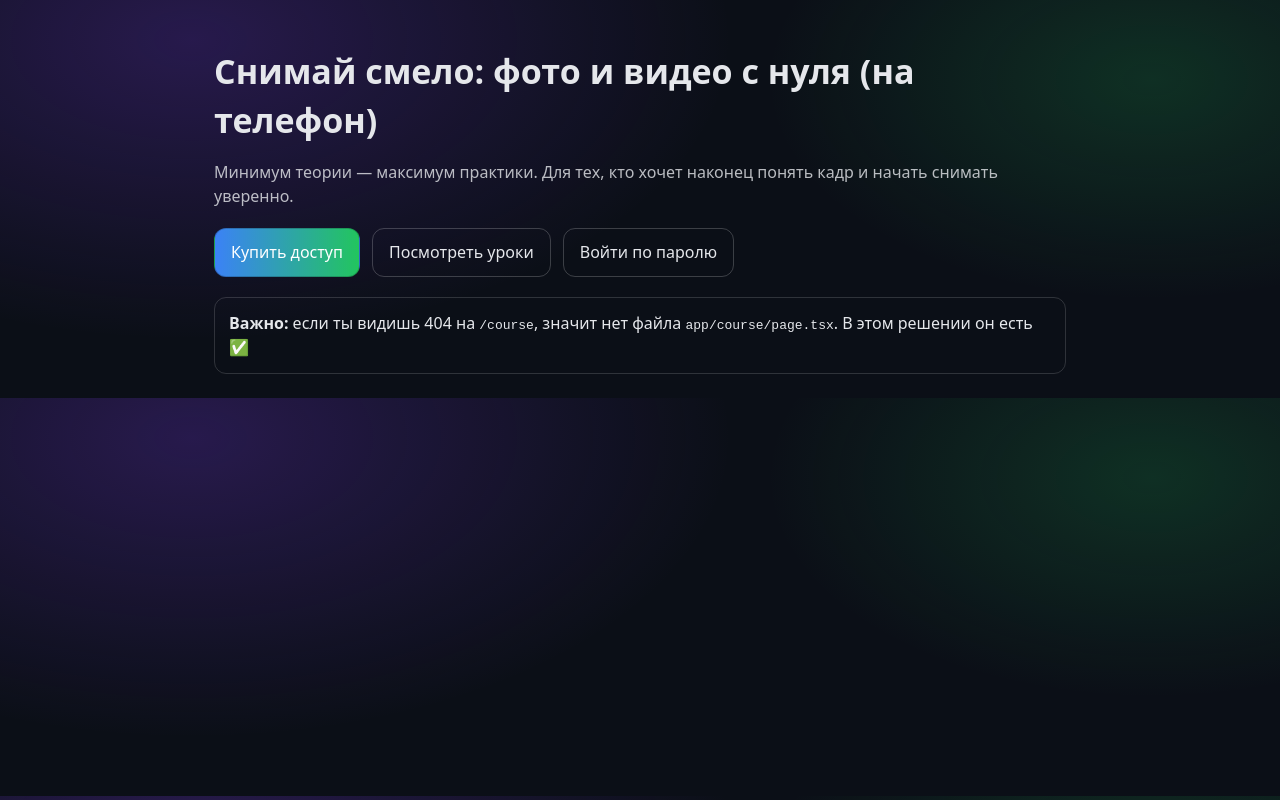
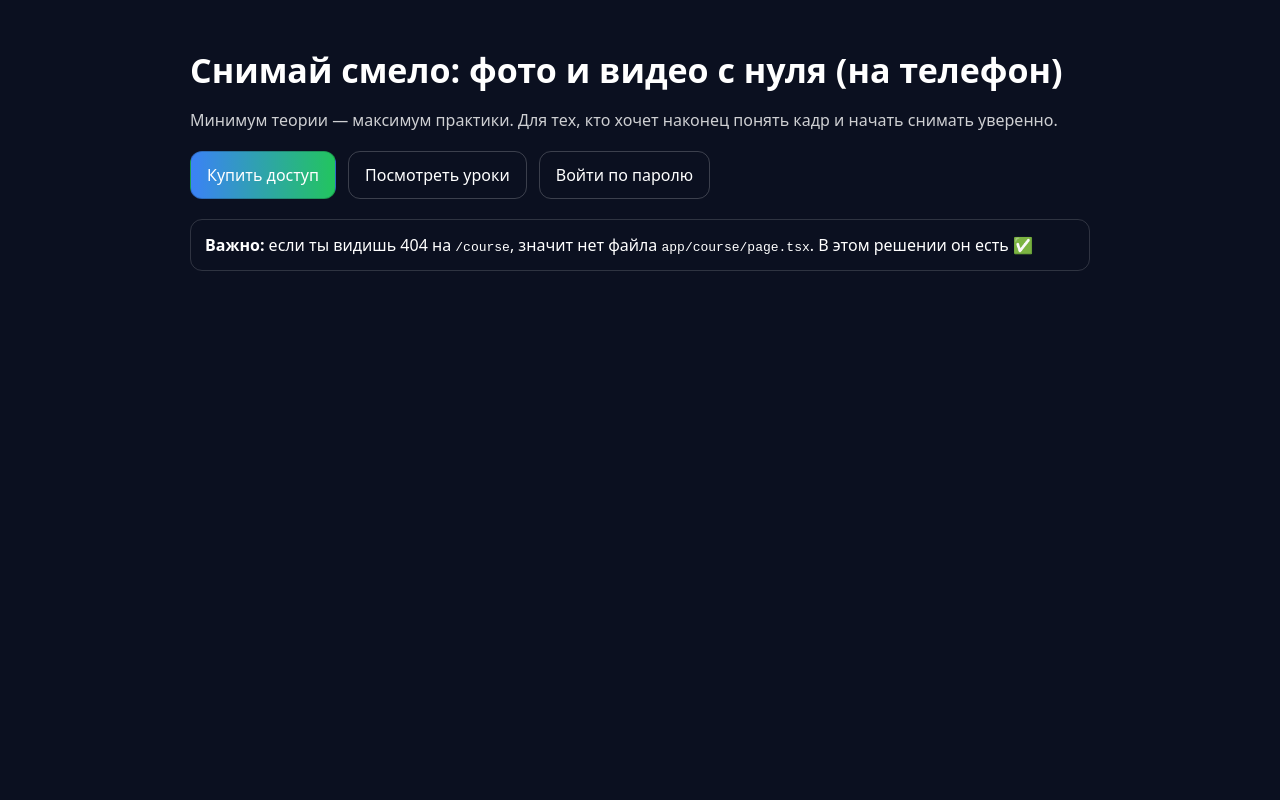
Before and after one commit to kristimslibreht-creator/photo-video-course-v2, a Next.js app: page / in a window 1280 px wide. Built offline with nearby package versions, Linux system fonts and the light colour scheme.

Commit message:
Update globals.css

```diff
--- a/app/globals.css
+++ b/app/globals.css
@@ -1,98 +1,13 @@
-:root{
-  --bg:#0b0f17;
-  --card:#111827;
-  --text:#e5e7eb;
-  --muted:#9ca3af;
-  --line:#233047;
-  --accent:#7c3aed;
-  --accent2:#22c55e;
-  --danger:#ef4444;
-  --shadow: 0 10px 30px rgba(0,0,0,.35);
-  --radius:18px;
-}
+:root { color-scheme: dark; }
+body { margin: 0; font-family: system-ui, Arial; background: #0b1020; color: #fff; }
+a { color: inherit; }
+.container { max-width: 1050px; margin: 0 auto; padding: 0 16px 24px; }
+.card { background: rgba(255,255,255,0.06); border: 1px solid rgba(255,255,255,0.1); border-radius: 16px; padding: 16px; }
+.small { font-size: 13px; opacity: 0.8; }
+.grid2 { display: grid; grid-template-columns: repeat(2, minmax(0, 1fr)); gap: 16px; }
+@media (max-width: 900px) { .grid2 { grid-template-columns: 1fr; } }
 
-*{box-sizing:border-box;}
-html,body{padding:0;margin:0;}
-body{
-  background: radial-gradient(900px 500px at 15% 10%, rgba(124,58,237,.25), transparent 60%),
-              radial-gradient(700px 400px at 90% 20%, rgba(34,197,94,.18), transparent 55%),
-              var(--bg);
-  color:var(--text);
-  font-family: ui-sans-serif, system-ui, -apple-system, Segoe UI, Roboto, Helvetica, Arial, "Apple Color Emoji","Segoe UI Emoji";
-  line-height: 1.45;
-}
-
-a{color:inherit;text-decoration:none;}
-.container{max-width:1040px;margin:0 auto;padding:24px;}
-.nav{
-  display:flex;align-items:center;justify-content:space-between;
-  padding:14px 18px;border:1px solid var(--line);border-radius:999px;
-  background: rgba(17,24,39,.6);backdrop-filter: blur(10px);
-}
-.brand{display:flex;gap:10px;align-items:center;font-weight:700;letter-spacing:.2px;}
-.pill{font-size:12px;padding:4px 10px;border:1px solid var(--line);border-radius:999px;color:var(--muted);}
-
-.hero{padding:46px 0 26px;display:grid;grid-template-columns:1.2fr .8fr;gap:22px;align-items:start;}
-@media (max-width: 900px){ .hero{grid-template-columns:1fr;} }
-
-.h1{font-size:42px;line-height:1.05;margin:0 0 12px;}
-@media (max-width: 520px){ .h1{font-size:34px;} }
-.lead{font-size:16px;color:var(--muted);margin:0 0 18px;max-width:52ch;}
-
-.card{
-  border:1px solid var(--line);
-  background: rgba(17,24,39,.75);
-  border-radius: var(--radius);
-  padding:18px;
-  box-shadow: var(--shadow);
-}
-.grid{display:grid;gap:14px;}
-.grid2{display:grid;grid-template-columns:1fr 1fr;gap:14px;}
-@media (max-width: 720px){ .grid2{grid-template-columns:1fr;} }
-
-.btnRow{display:flex;gap:10px;flex-wrap:wrap;}
-.btn{
-  display:inline-flex;align-items:center;justify-content:center;
-  padding:12px 14px;border-radius:999px;border:1px solid var(--line);
-  background: rgba(255,255,255,.03);
-  color: var(--text);
-  font-weight:600;
-  cursor:pointer;
-}
-.btnPrimary{background: linear-gradient(135deg, rgba(124,58,237,.95), rgba(34,197,94,.85)); border:none;}
-.btnDanger{background: rgba(239,68,68,.15); border:1px solid rgba(239,68,68,.35);}
-.btn:hover{transform: translateY(-1px);}
-.small{font-size:13px;color:var(--muted);}
-.kpi{display:flex;gap:10px;flex-wrap:wrap;margin-top:14px;}
-.kpi .chip{padding:8px 10px;border:1px solid var(--line);border-radius:999px;color:var(--muted);font-size:13px;background: rgba(255,255,255,.02);}
-
-.sectionTitle{font-size:18px;margin:0 0 10px;}
-.list{margin:0;padding-left:18px;color:var(--muted);}
-hr.sep{border:none;border-top:1px solid var(--line);margin:14px 0;}
-
-.input{
-  width:100%;
-  padding:12px 14px;
-  border-radius: 12px;
-  border: 1px solid var(--line);
-  background: rgba(0,0,0,.18);
-  color: var(--text);
-  outline: none;
-}
-.input:focus{border-color: rgba(124,58,237,.7);}
-
-.notice{padding:10px 12px;border-radius:12px;border:1px solid var(--line);background: rgba(255,255,255,.02);color:var(--muted);}
-.noticeOk{border-color: rgba(34,197,94,.45); background: rgba(34,197,94,.08);}
-.noticeBad{border-color: rgba(239,68,68,.45); background: rgba(239,68,68,.08); color:#fecaca;}
-
-.videoWrap{
-  border:1px solid var(--line);
-  border-radius: var(--radius);
-  overflow:hidden;
-  box-shadow: var(--shadow);
-  background: rgba(0,0,0,.22);
-}
-.videoWrap iframe{display:block;width:100%;aspect-ratio:16/9;border:0;}
-
-.footer{padding:24px 0;color:var(--muted);font-size:13px;}
-.badge{display:inline-flex;align-items:center;gap:8px;font-size:12px;color:var(--muted);}
+.btn { display: inline-flex; align-items: center; justify-content: center; padding: 10px 14px; border-radius: 999px; border: 1px solid rgba(255,255,255,0.2); text-decoration: none; }
+.btnPrimary { background: linear-gradient(90deg, #3b82f6, #22c55e); border: none; }
+.input { width: 100%; padding: 12px 12px; border-radius: 12px; border: 1px solid rgba(255,255,255,0.18); background: rgba(0,0,0,0.25); color: #fff; }
+.notice { margin-top: 12px; padding: 12px; border-radius: 12px; border: 1px solid rgba(255,255,255,0.12); background: rgba(255,255,255,0.04); }
```
